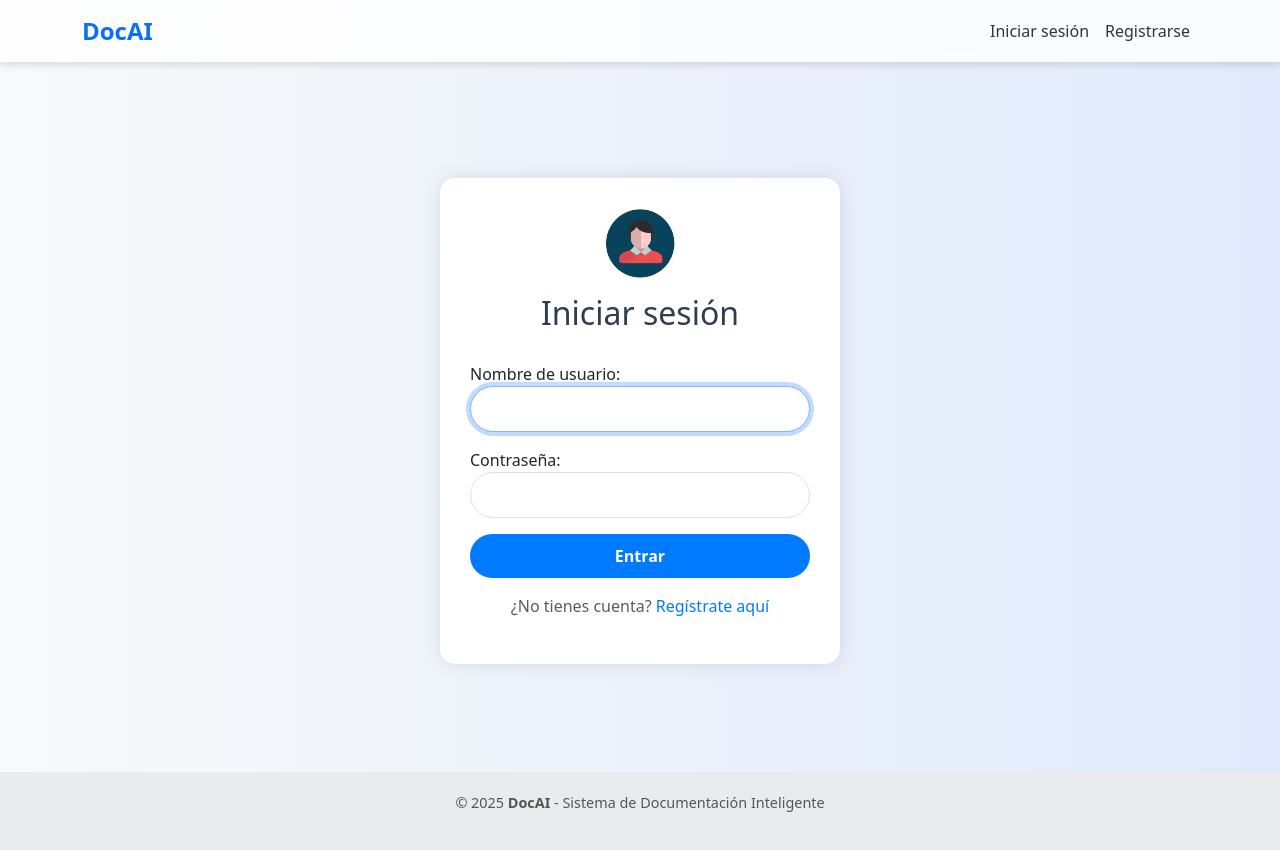
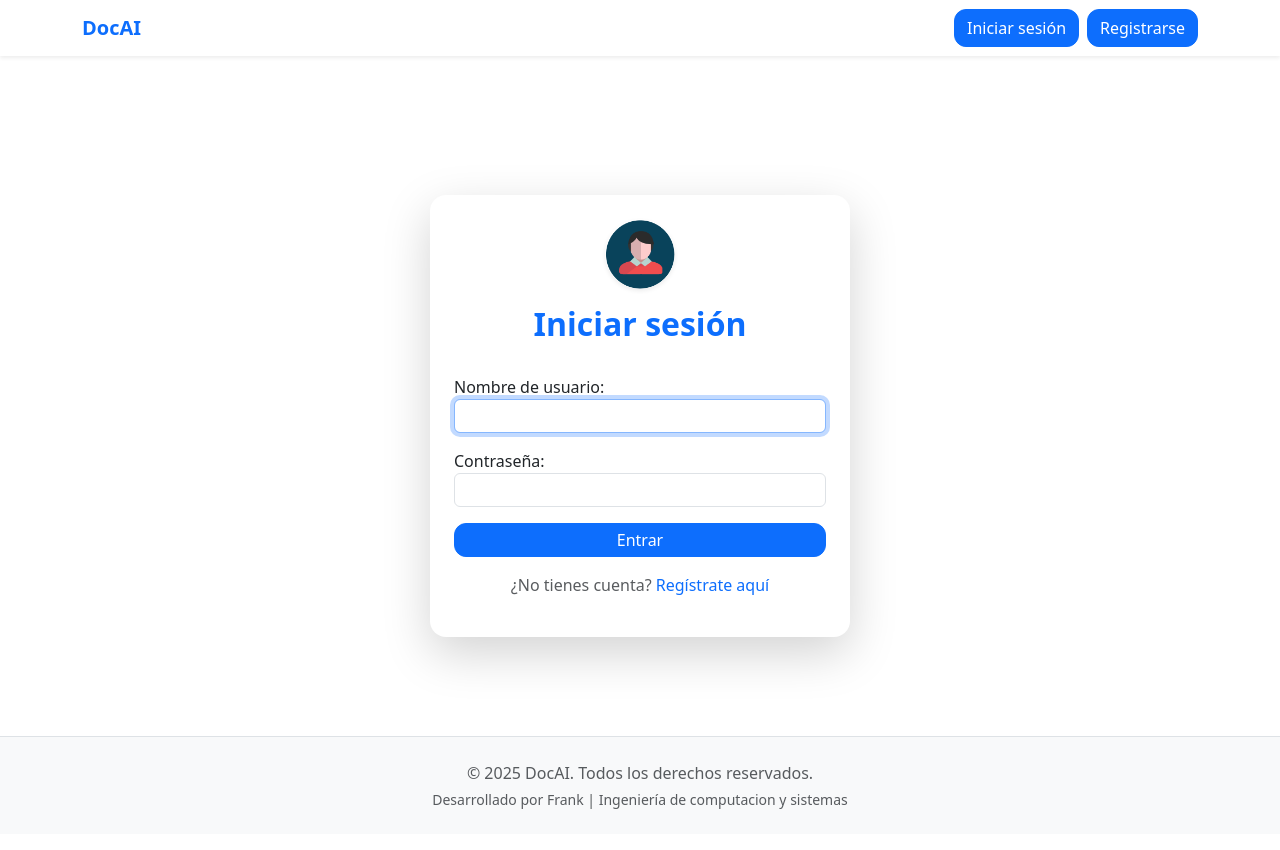
Before and after one commit to FrankHeliber/proyecto-docai, a Django app: page /accounts/login/ in a window 1280 px wide. After the commit the page ends 809 px from the top, so only its background shows below. Run offline with Django 5.2, Linux system fonts and the light colour scheme; some libraries are stand-ins or nearby versions.

Commit message:
version 3

```diff
--- /dev/null
+++ b/docai_project/static/css/styles.css
@@ -0,0 +1,25 @@
+/* src: static/css/styles.css */
+body {
+    scroll-behavior: smooth;
+}
+
+.card {
+    transition: transform 0.2s ease-in-out, box-shadow 0.3s;
+}
+
+.card:hover {
+    transform: translateY(-5px);
+    box-shadow: 0 0.75rem 1.5rem rgba(0, 0, 0, 0.1);
+}
+
+.btn {
+    border-radius: 0.75rem;
+}
+
+h1 span {
+    font-weight: 900;
+    background: linear-gradient(90deg, #0d6efd, #6610f2);
+    background-clip: text;
+    -webkit-background-clip: text;
+    -webkit-text-fill-color: transparent;
+}
--- a/docai_project/templates/base.html
+++ b/docai_project/templates/base.html
@@ -1,126 +1,61 @@
+{% load static %}
 <!DOCTYPE html>
 <html lang="es">
 <head>
-    {% load static %}
+
     <meta charset="UTF-8">
-    <title>{% block title %}DocAI | Sistema de Documentación Inteligente{% endblock %}</title>
+    <title>{% block title %}DocAI{% endblock %}</title>
     <meta name="viewport" content="width=device-width, initial-scale=1">
 
-    <!-- Favicon -->
-    <link rel="icon" href="{% static 'favicon.ico' %}">
 
     <!-- Bootstrap 5 -->
-    <link href="https://cdn.jsdelivr.net/npm/bootstrap@5.3.2/dist/css/bootstrap.min.css" rel="stylesheet">
+    <link href="https://cdn.jsdelivr.net/npm/bootstrap@5.3.3/dist/css/bootstrap.min.css" rel="stylesheet">
+
+    <!-- Animate.css -->
+    <link rel="stylesheet" href="https://cdnjs.cloudflare.com/ajax/libs/animate.css/4.1.1/animate.min.css" />
 
     <!-- Estilos personalizados -->
-    <style>
-        body {
-            padding-top: 70px;
-            background: linear-gradient(to right, #f8f9fa, #e0eafc);
-            min-height: 100vh;
-            display: flex;
-            flex-direction: column;
-        }
+    <link rel="stylesheet" href="{% static 'css/styles.css' %}">
+</head>
+<body class="d-flex flex-column min-vh-100">
 
-        .navbar {
-            background: rgba(255, 255, 255, 0.8);
-            backdrop-filter: blur(10px);
-            box-shadow: 0 4px 6px rgba(0, 0, 0, 0.1);
-            transition: all 0.3s ease;
-        }
-
-        .navbar-brand {
-            font-weight: bold;
-            font-size: 1.5rem;
-            color: #0d6efd;
-        }
-
-        .nav-link {
-            font-weight: 500;
-            color: #333;
-        }
-
-        .nav-link:hover {
-            color: #0d6efd;
-            transition: 0.3s;
-        }
-
-        footer {
-            background-color: #e9ecef;
-            margin-top: auto;
-            padding: 20px 0;
-            font-size: 0.9rem;
-            color: #555;
-        }
-
-        .card-hover:hover {
-            transform: translateY(-5px);
-            transition: transform 0.3s ease;
-            box-shadow: 0px 10px 20px rgba(0, 0, 0, 0.15);
-        }
-
-        .btn-primary {
-            background-color: #0d6efd;
-            border: none;
-        }
-
-        .btn-primary:hover {
-            background-color: #0b5ed7;
-        }
-
-        .alert {
-            margin-top: 20px;
-        }
-    </style>
-</head>
-<body>
-
-    <!-- Barra de navegación -->
-    <nav class="navbar navbar-expand-lg fixed-top">
+<!-- Navbar moderna -->
+<nav class="navbar navbar-expand-lg navbar-light bg-white shadow-sm fixed-top">
     <div class="container">
-            <a class="navbar-brand" href="/">DocAI</a>
-            <button class="navbar-toggler" type="button" data-bs-toggle="collapse" data-bs-target="#navbarNav" aria-controls="navbarNav" aria-expanded="false" aria-label="Toggle navigation">
+        <a class="navbar-brand fw-bold text-primary" href="{% url 'home' %}">DocAI</a>
+        <button class="navbar-toggler" type="button" data-bs-toggle="collapse" data-bs-target="#navbarNav">
             <span class="navbar-toggler-icon"></span>
         </button>
-
-            <div class="collapse navbar-collapse" id="navbarNav">
-                <ul class="navbar-nav ms-auto">
+        <div class="collapse navbar-collapse justify-content-end" id="navbarNav">
+            <ul class="navbar-nav">
                 {% if user.is_authenticated %}
-                        <li class="nav-item"><a class="nav-link" href="{% url 'crear_proyecto' %}">Nuevo Proyecto</a></li>
+                    <li class="nav-item"><a class="nav-link" href="{% url 'dashboard' %}">Panel</a></li>
                     <li class="nav-item"><a class="nav-link" href="{% url 'logout' %}">Cerrar sesión</a></li>
                 {% else %}
-                        <li class="nav-item"><a class="nav-link" href="{% url 'login' %}">Iniciar sesión</a></li>
-                        <li class="nav-item"><a class="nav-link" href="{% url 'signup' %}">Registrarse</a></li>
+                    <li class="nav-item"><a class="btn btn-primary ms-2" href="{% url 'login' %}">Iniciar sesión</a></li>
+                    <li class="nav-item"><a class="btn btn-primary ms-2" href="{% url 'signup' %}">Registrarse</a></li>
                 {% endif %}
             </ul>
         </div>
     </div>
 </nav>
 
-    <!-- Contenido dinámico -->
-    <main class="container my-5">
-        {% if messages %}
-            {% for message in messages %}
-                <div class="alert alert-{{ message.tags }} alert-dismissible fade show" role="alert">
-                    {{ message }}
-                    <button type="button" class="btn-close" data-bs-dismiss="alert" aria-label="Cerrar"></button>
+<!-- Contenido principal -->
+<main class="flex-grow-1 pt-5 mt-5">
+    <div class="container">
+        {% block content %}{% endblock %}
     </div>
-            {% endfor %}
-        {% endif %}
-
-        {% block content %}
-        {% endblock %}
 </main>
 
-    <!-- Footer -->
-    <footer class="text-center">
+<!-- Footer elegante -->
+<footer class="bg-light text-center text-muted py-4 mt-auto border-top">
     <div class="container">
-            <p>&copy; 2025 <strong>DocAI</strong> - Sistema de Documentación Inteligente</p>
+        <p class="mb-1">&copy; 2025 DocAI. Todos los derechos reservados.</p>
+        <small class="d-block">Desarrollado por Frank | Ingeniería de computacion y sistemas</small>
     </div>
 </footer>
 
-    <!-- Bootstrap JS Bundle -->
-    <script src="https://cdn.jsdelivr.net/npm/bootstrap@5.3.2/dist/js/bootstrap.bundle.min.js"></script>
-
+<!-- Bootstrap JS -->
+<script src="https://cdn.jsdelivr.net/npm/bootstrap@5.3.3/dist/js/bootstrap.bundle.min.js"></script>
 </body>
 </html>
--- a/docai_project/templates/registration/login.html
+++ b/docai_project/templates/registration/login.html
@@ -1,80 +1,29 @@
 {% extends "base.html" %}
 {% load widget_tweaks %}
 {% load static %}
-{% block title %}Iniciar sesión{% endblock %}
+
+{% block title %}Iniciar sesión | DocAI{% endblock %}
 
 {% block content %}
-<style>
-    .myDiv {
-    text-align: center;
-    }
-    body {
-        background-color: #f4f6f9;
-    }
-
-    .login-box {
-        max-width: 400px;
-        margin: 60px auto;
-        padding: 30px;
-        background-color: #ffffff;
-        border-radius: 15px;
-        box-shadow: 0 0 20px rgba(0, 0, 0, 0.1);
-
-    }
-
-    .login-box h2 {
-        margin-bottom: 30px;
-        color: #2c3e50;
-        text-align: center;
-    }
-
-    .form-control {
-        border-radius: 30px;
-        padding: 10px 20px;
-    }
-
-    .btn-primary {
-        border-radius: 30px;
-        background-color: #007bff;
-        border: none;
-        font-weight: bold;
-        padding: 10px;
-        transition: background-color 0.3s ease;
-    }
-
-    .btn-primary:hover {
-        background-color: #0056b3;
-    }
-
-    .text-muted a {
-        color: #007bff;
-        text-decoration: none;
-    }
-
-    .text-muted a:hover {
-        text-decoration: underline;
-    }
-</style>
-
-<div class="login-box">
-    <div class="myDiv">
-        <img src="{% static 'img/user-icon.png' %}" alt="Avatar de usuario" class="rounded-circle mb-3" width="70" height="70">
+<section class="d-flex justify-content-center align-items-center" style="min-height: 80vh;">
+    <div class="card shadow-lg p-4 border-0 rounded-4" style="width: 100%; max-width: 420px;">
+        <div class="text-center mb-4">
+            <img src="{% static 'img/user-icon.png' %}" alt="Avatar de usuario" class="rounded-circle shadow-sm" width="70" height="70">
+            <h2 class="fw-bold text-primary mt-3">Iniciar sesión</h2>
         </div>
-    <h2>Iniciar sesión</h2>
         <form method="post" novalidate>
             {% csrf_token %}
             <div class="mb-3">
                 {{ form.username.label_tag }}
-            {{ form.username|add_class:"form-control" }}
+                {{ form.username|add_class:"form-control py-1 px-3" }}
             </div>
             <div class="mb-3">
                 {{ form.password.label_tag }}
-            {{ form.password|add_class:"form-control" }}
+                {{ form.password|add_class:"form-control py-1 px-3" }}
             </div>
-        <button type="submit" class="btn btn-primary w-100">Entrar</button>
+            <button type="submit" class="btn btn-primary w-100 py-1">Entrar</button>
         </form>
-    <p class="mt-3 text-center text-muted">¿No tienes cuenta? <a href="{% url 'signup' %}">Regístrate aquí</a></p>
+        <p class="mt-3 text-center text-muted">¿No tienes cuenta? <a href="{% url 'signup' %}" class="text-decoration-none text-primary">Regístrate aquí</a></p>
     </div>
-<!-- Bootstrap Icons CDN -->
-<link rel="stylesheet" href="https://cdn.jsdelivr.net/npm/bootstrap-icons@1.10.5/font/bootstrap-icons.css">
+</section>
 {% endblock %}
```
Also changed, not shown: docai_project/documentacion/views.py (+2 -14 lines), docai_project/templates/home.html (+36 -24 lines), docai_project/templates/registration/signup.html (+4 -62 lines), docai_project/db.sqlite3. Lines whose indentation alone changed are shown as unchanged.
